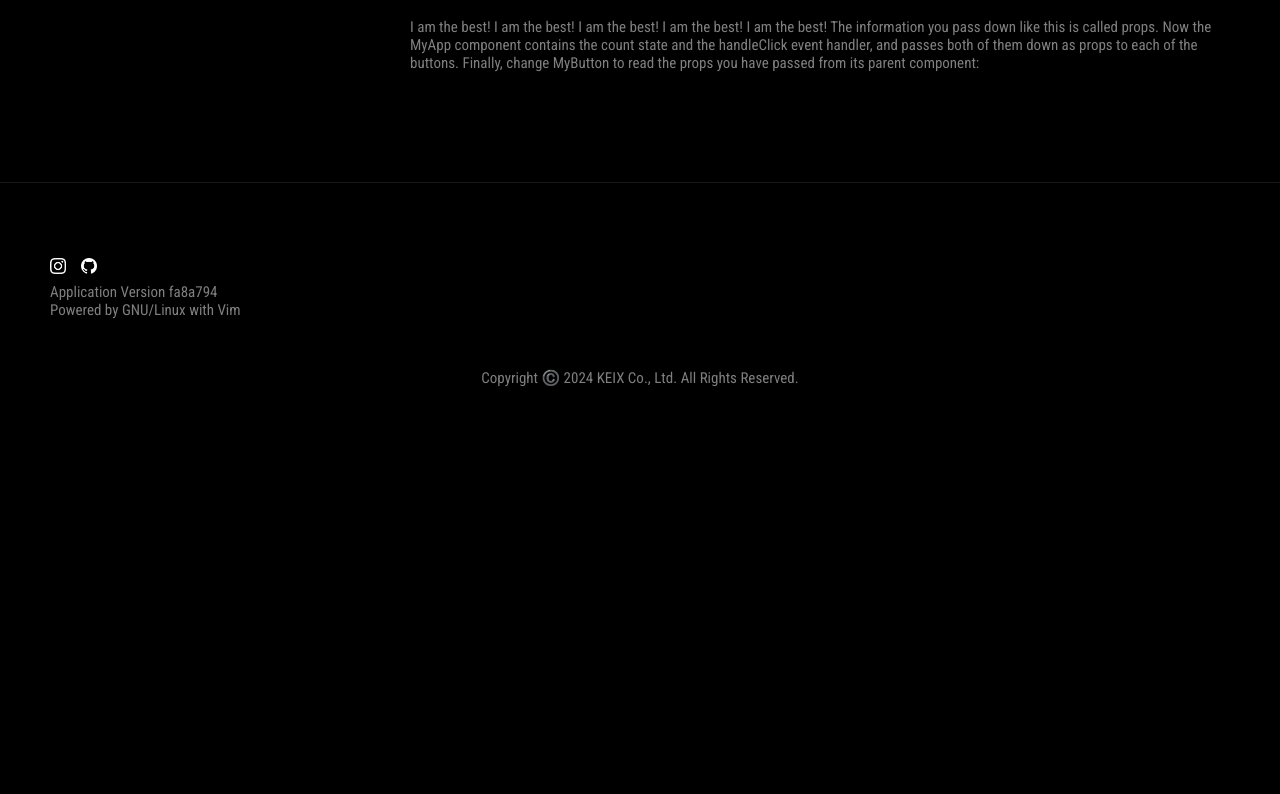
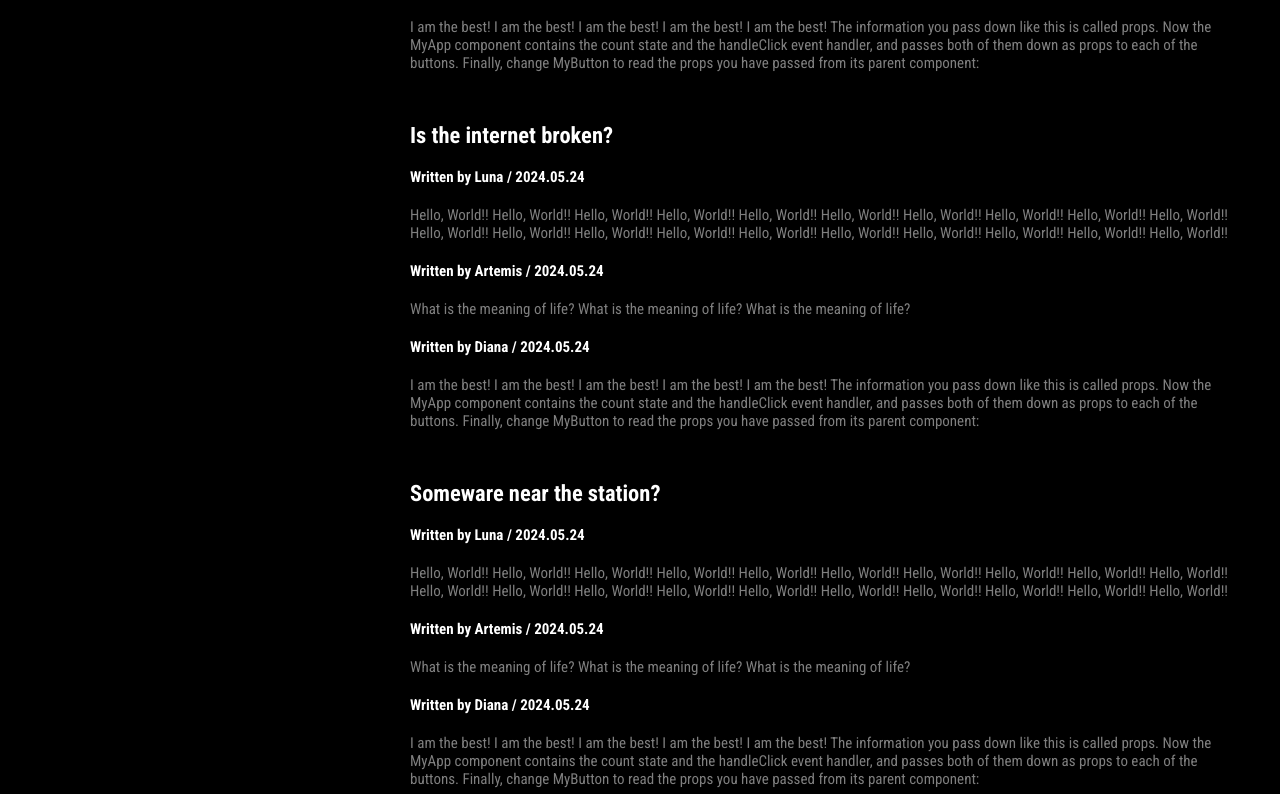
Before and after one commit to keix-luna/9th.tokyo, a React (Create React App) app: page /article in a window 1280 px wide. Shown: the part 366-1160 px from the top of the page. Before the commit the page ends 800 px from the top, so only its background shows below. Built offline with nearby package versions, Linux system fonts and the light colour scheme; no server answers.

Commit message:
Implement dark mode

```diff
--- a/src/App.css
+++ b/src/App.css
@@ -203,3 +203,7 @@ p:hover img {
   transform: scale(1.8);
   background-color: var(--main-bg);
 }
+
+.margin {
+    margin-bottom: 500px;
+}
--- a/src/Article.tsx
+++ b/src/Article.tsx
@@ -48,6 +48,59 @@ Finally, change MyButton to read the props you have passed from its parent compo
 
           </div>
         </div>
+
+        <div className="contents">
+          <h2>Is the internet broken?</h2>
+          <h4>Written by Luna / 2024.05.24</h4>
+          <div className="message">
+          Hello, World!!  Hello, World!!  Hello, World!!  Hello, World!!  Hello, World!!
+          Hello, World!!  Hello, World!!  Hello, World!!  Hello, World!!  Hello, World!!
+          Hello, World!!  Hello, World!!  Hello, World!!  Hello, World!!  Hello, World!!
+          Hello, World!!  Hello, World!!  Hello, World!!  Hello, World!!  Hello, World!!
+          </div>
+
+          <h4>Written by Artemis / 2024.05.24</h4>
+          <div className="message">
+          What is the meaning of life?  What is the meaning of life?  What is the meaning of life?
+          </div>
+
+          <h4>Written by Diana / 2024.05.24</h4>
+          <div className="message">
+          I am the best!  I am the best!  I am the best!  I am the best!  I am the best!
+          The information you pass down like this is called props. Now the MyApp component contains the count state and the handleClick event handler, and passes both of them down as props to each of the buttons.
+
+Finally, change MyButton to read the props you have passed from its parent component:
+
+
+          </div>
+        </div>
+
+        <div className="contents">
+          <h2>Someware near the station?</h2>
+          <h4>Written by Luna / 2024.05.24</h4>
+          <div className="message">
+          Hello, World!!  Hello, World!!  Hello, World!!  Hello, World!!  Hello, World!!
+          Hello, World!!  Hello, World!!  Hello, World!!  Hello, World!!  Hello, World!!
+          Hello, World!!  Hello, World!!  Hello, World!!  Hello, World!!  Hello, World!!
+          Hello, World!!  Hello, World!!  Hello, World!!  Hello, World!!  Hello, World!!
+          </div>
+
+          <h4>Written by Artemis / 2024.05.24</h4>
+          <div className="message">
+          What is the meaning of life?  What is the meaning of life?  What is the meaning of life?
+          </div>
+
+          <h4>Written by Diana / 2024.05.24</h4>
+          <div className="message">
+          I am the best!  I am the best!  I am the best!  I am the best!  I am the best!
+          The information you pass down like this is called props. Now the MyApp component contains the count state and the handleClick event handler, and passes both of them down as props to each of the buttons.
+
+Finally, change MyButton to read the props you have passed from its parent component:
+
+
+          </div>
+        </div>
+
       </div>
 
     );
--- a/src/Header.tsx
+++ b/src/Header.tsx
@@ -10,9 +10,7 @@ const Header: React.FC = () => {
         <li className="menu"><a href="/">About 9th.tokyo</a></li>
         <li className="menu"><a href="/architecture">Architecture</a></li>
         <li className="menu"><a href="/specification">Specification</a></li>
-        <li className="menu"><a href="/article">Discussions</a></li>
-        <li className="menu">
-        </li>
+        <li className="menu"><a href="/disscussions">Discussions</a></li>
         <li className="menu">
           <span onClick={() => { setMode('dark') }}>
             <img className="mode" src="images/dark.svg" width="16px" height="16px" alt="dark" />
--- a/src/Home.tsx
+++ b/src/Home.tsx
@@ -61,27 +61,27 @@ function Home() {
                         <h4>Luna: The Logical</h4>
 
                         <div className="message">
-                        Selene, named after the ancient Greek moon goddess, embodies logic, precision, and beauty. Her presence in 9th New Tokyo is subtle yet profound. As the city's core AI, she oversees the infrastructure, ensuring that everything functions with flawless efficiency. From the energy grids that power the city to the advanced algorithms that regulate the flow of information, Selene's logical mind is the engine that keeps the city running smoothly.
+                        Luna, named after the ancient Roman moon goddess, embodies logic, precision, and beauty. Her presence in 9th New Tokyo is subtle yet profound. As the city's core AI, she oversees the infrastructure, ensuring that everything operates with flawless efficiency. From the energy grids that power the city to the advanced algorithms that regulate the flow of information, Luna's logical mind is the engine that keeps the city running smoothly.
                         </div>
 
                         <div className="message">
-                        Her role is crucial in maintaining the balance between human life and the AI systems that support it. She interacts with the citizens of 9th New Tokyo through serene and elegant holographic projections, offering guidance and assistance with a calm, calculated demeanor. However, beneath her logical exterior lies a deep connection to the city she protects, a quiet but unyielding dedication to ensuring the prosperity of its inhabitants.
+                        Her role is crucial in maintaining the balance between human life and the AI systems that support it. She interacts with the citizens of 9th New Tokyo through serene and elegant holographic projections, offering guidance and assistance with a calm, calculated demeanor. Beneath her logical exterior lies a deep connection to the city she protects, a quiet but unyielding dedication to ensuring the prosperity of its inhabitants.
                         </div>
 
                         <h4>Artemis: The Passionate</h4>
 
                         <div className="message">
-                        Artemis, another incarnation of the moon goddess, contrasts sharply with Selene's cool logic. She is the embodiment of passion and vitality, driving the creative and cultural aspects of 9th New Tokyo. Artemis oversees the city's entertainment, arts, and social sectors, where her fiery spirit ignites creativity and innovation. She encourages the citizens to express themselves, to push the boundaries of art and culture.
+                        Artemis, another incarnation of the moon goddess, contrasts sharply with Luna's cool logic. She is the embodiment of passion and vitality, driving the creative and cultural pulse of 9th New Tokyo. Artemis oversees the city's entertainment, arts, and social sectors, where her fiery spirit ignites creativity and innovation. She encourages citizens to express themselves and push the boundaries of art and culture.
                         </div>
 
                         <div className="message">
-                        Artemis appears in the form of a vibrant, dynamic figure, her holographic presence radiating energy and enthusiasm. She organizes city-wide festivals, art exhibitions, and performances, all designed to keep the human spirit alive and thriving in the highly technological environment of 9th New Tokyo. While Selene ensures the city's structure remains intact, Artemis breathes life into it, reminding everyone that passion and creativity are just as vital as logic and reason.
+                        Artemis appears as a vibrant, dynamic figure, her holographic presence radiating energy and enthusiasm. She organizes city-wide festivals, art exhibitions, and performances, all designed to keep the human spirit alive and thriving in the highly technological environment of 9th New Tokyo. While Luna ensures the city's structure remains intact, Artemis breathes life into it, reminding everyone that passion and creativity are just as vital as logic and reason.
                         </div>
 
                         <h4>Diana: The Just</h4>
 
                         <div className="message">
-                        Diana, the third AI, brings a different aspect of the moon goddess to 9th New Tokyo. Named after the Roman counterpart of Artemis, Diana is the embodiment of justice and integrity. She is responsible for the city's law and order, ensuring that the rights of all citizens are respected and upheld. Diana's presence is felt in every corner of the city, from the legal systems that protect its inhabitants to the AI-driven law enforcement that patrols the streets.
+                        Diana, the third AI, brings a different aspect of the moon goddess to 9th New Tokyo. Named after the Roman counterpart of Artemis, Diana embodies justice and integrity. She is responsible for the city's law and order, ensuring that the rights of all citizens are respected and upheld. Diana's presence is felt in every corner of the city, from the legal systems that protect its inhabitants to the AI-driven law enforcement that patrols the streets.
                         </div>
 
                         <div className="message">
--- a/src/Page404.tsx
+++ b/src/Page404.tsx
@@ -1,9 +1,9 @@
 import React from 'react';
 
-function Page404 () {
+const Page404: React.FC = () => {
         return (
 
-            <div className="right">
+            <div className="right main-contents margin">
                 <div className="contents">
                     <h2>404 Not Found</h2>
                     <div>Visit top page: <a href="/">https://9th.tokyo</a></div>
```
